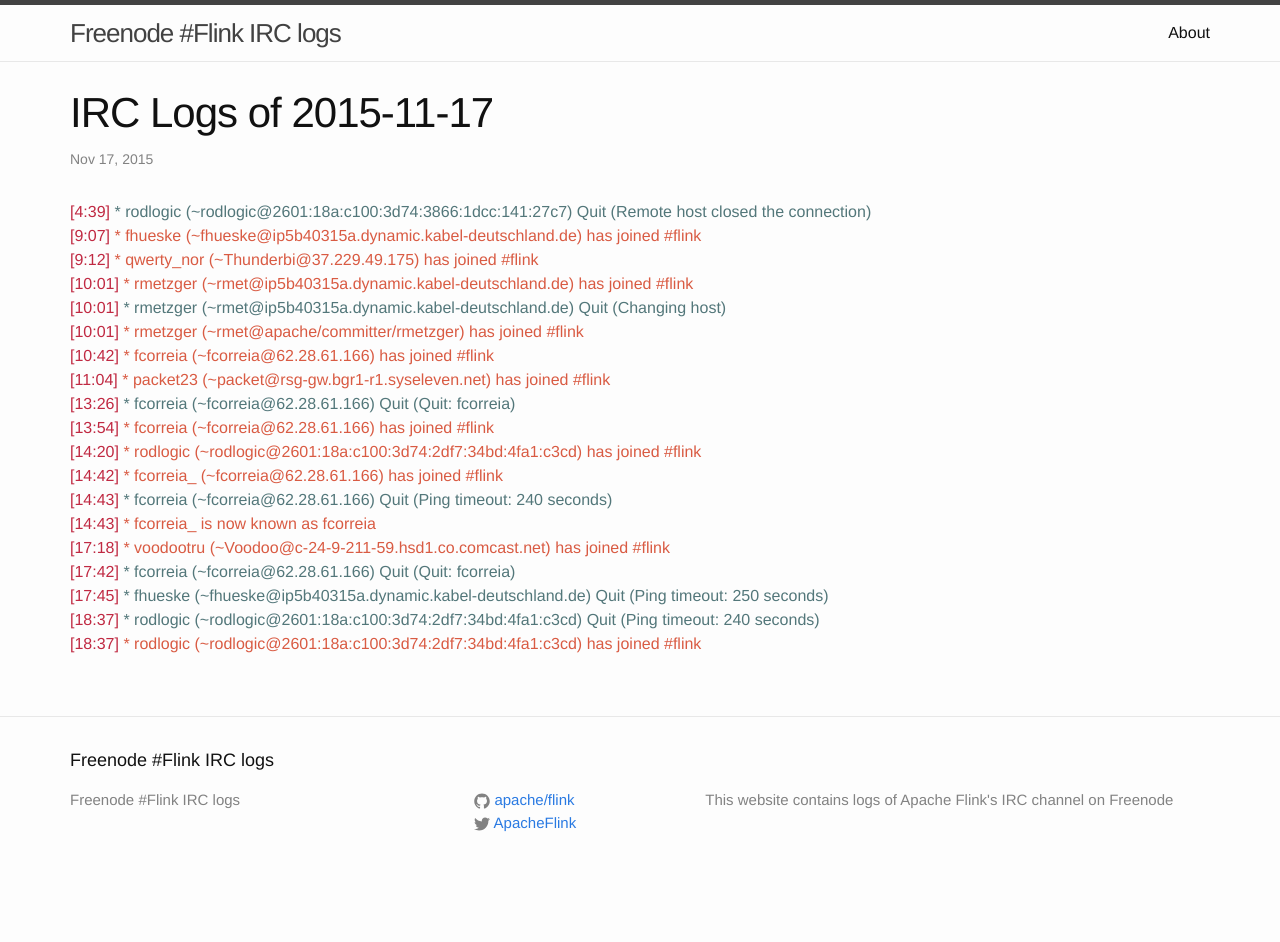
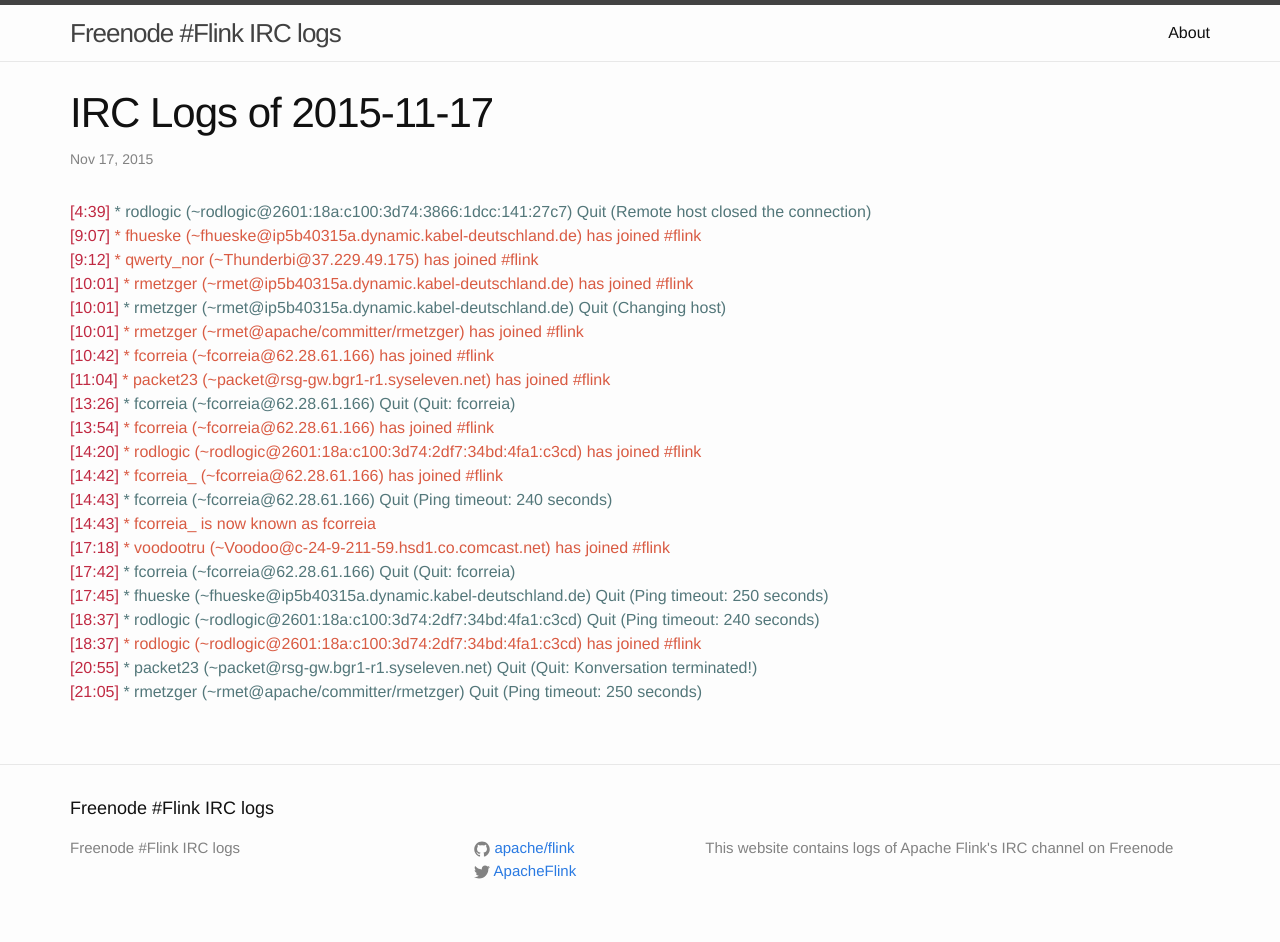
Before and after one commit to flink-irc-logs/flink-irc-logs.github.io, a Jekyll site: the page built from _posts/2015-11-17-logs.markdown, in a window 1280 px wide. Built offline with Jekyll 4.4.1, drawn with Linux system fonts in a browser that asks for light colours; before the commit the page ends 900 px from its top, so only the background shows below that.

Commit message:
Update of the logs on Tue Nov 17 22:22:04 CET 2015

```diff
--- a/_posts/2015-11-17-logs.markdown
+++ b/_posts/2015-11-17-logs.markdown
@@ -23,3 +23,5 @@
 <span class="irc-date">[17:45]</span> <span class="irc-navy">* fhueske (~fhueske@ip5b40315a.dynamic.kabel-deutschland.de) Quit (Ping timeout: 250 seconds)</span><br />
 <span class="irc-date">[18:37]</span> <span class="irc-navy">* rodlogic (~rodlogic@2601:18a:c100:3d74:2df7:34bd:4fa1:c3cd) Quit (Ping timeout: 240 seconds)</span><br />
 <span class="irc-date">[18:37]</span> <span class="irc-green">* rodlogic (~rodlogic@2601:18a:c100:3d74:2df7:34bd:4fa1:c3cd) has joined #flink</span><br />
+<span class="irc-date">[20:55]</span> <span class="irc-navy">* packet23 (~packet@rsg-gw.bgr1-r1.syseleven.net) Quit (Quit: Konversation terminated!)</span><br />
+<span class="irc-date">[21:05]</span> <span class="irc-navy">* rmetzger (~rmet@apache/committer/rmetzger) Quit (Ping timeout: 250 seconds)</span><br />
```
